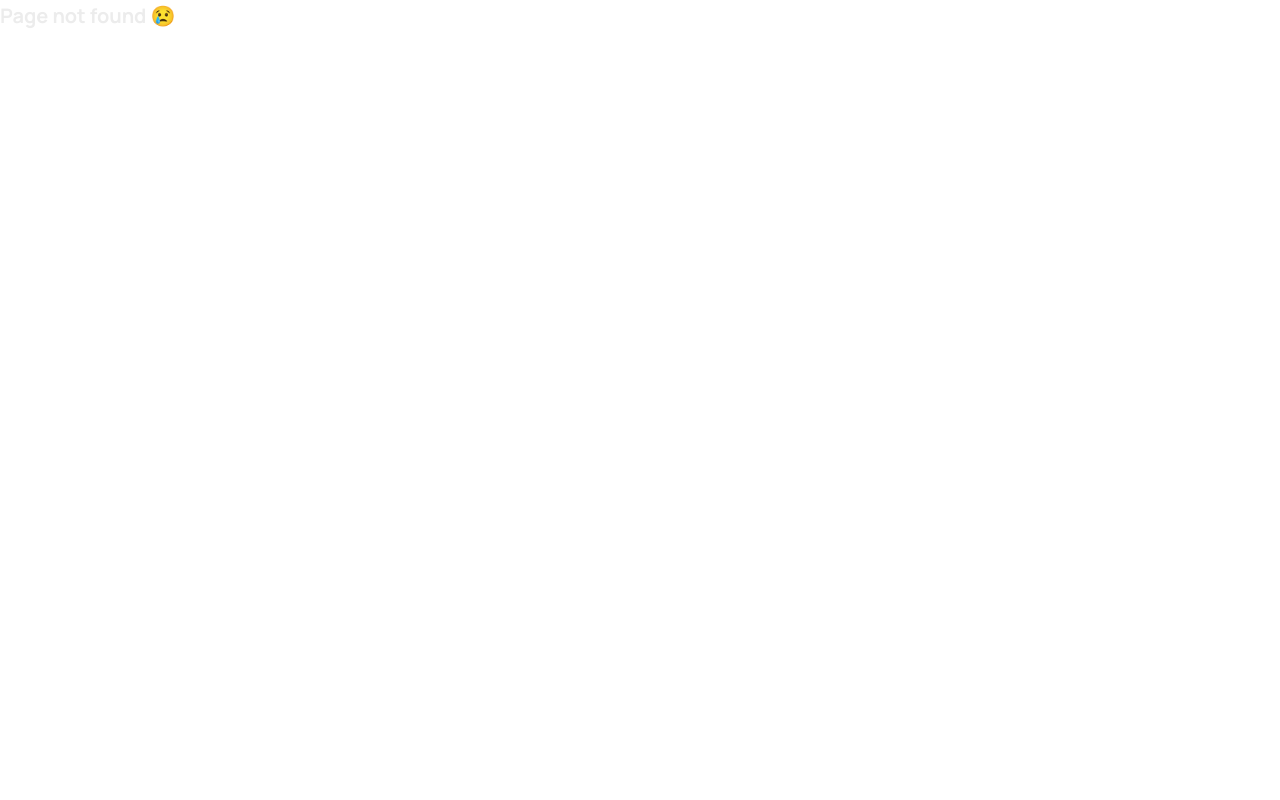
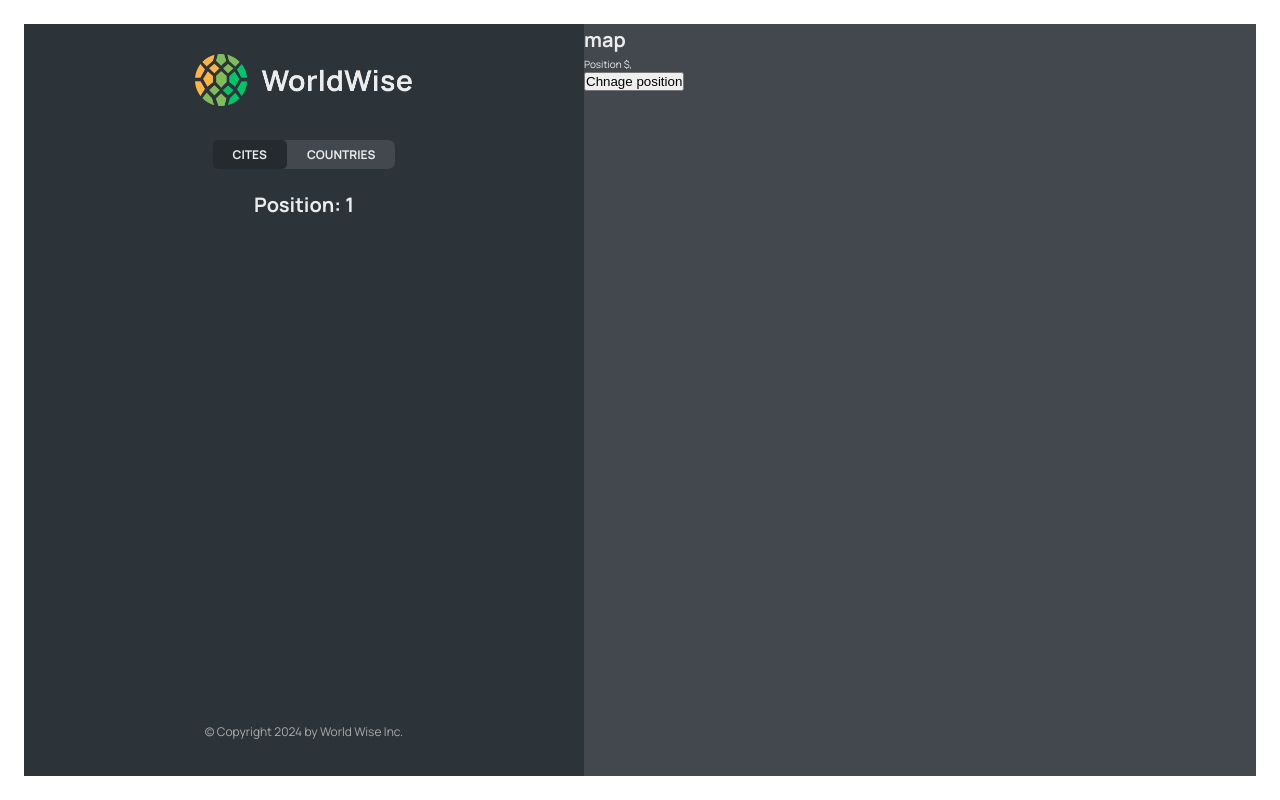
Before and after one commit to gayatrijha/worldwise, a React (Vite) app: page /app/cities/1 in a window 1280 px wide. Before the commit this address had no page. Built offline with nearby package versions, Linux system fonts and the light colour scheme; data requests are answered from the project's data file.

Commit message:
useparams. search pparams

```diff
--- a/src/App.jsx
+++ b/src/App.jsx
@@ -9,6 +9,7 @@
 import Login from "./pages/Login";
 import CityList from "./components/CityList";
 import CountryList from "./components/CountryList";
+import City from "./components/City";
 
 const BASE_URL = "http://localhost:9000";
 
@@ -48,6 +49,7 @@
               path="cities"
               element={<CityList cities={cities} isLoading={isLoading} />}
             />
+            <Route path="cities/:id" element={<City />} />
             <Route
               path="countries"
               element={<CountryList cities={cities} isLoading={isLoading} />}
--- a/src/components/City.jsx
+++ b/src/components/City.jsx
@@ -1,3 +1,4 @@
+import { useParams, useSearchParams } from "react-router-dom";
 import styles from "./City.module.css";
 
 const formatDate = (date) =>
@@ -9,7 +10,13 @@
   }).format(new Date(date));
 
 function City() {
-  // TEMP DATA
+  const { id } = useParams();
+
+  // const { cityName, emoji, date, notes } = currentCity;
+  const [searchParams, setSearchParams] = useSearchParams();
+  const lat = searchParams.get("lat");
+  const lng = searchParams.get("lng");
+
   const currentCity = {
     cityName: "Lisbon",
     emoji: "🇵🇹",
@@ -17,45 +24,47 @@
     notes: "My favorite city so far!",
   };
 
-  const { cityName, emoji, date, notes } = currentCity;
+  return (
+    <h1>
+      Position: {id} {lat} {lng}
+    </h1>
+  );
 
-  return (
-    <div className={styles.city}>
-      <div className={styles.row}>
-        <h6>City name</h6>
-        <h3>
-          <span>{emoji}</span> {cityName}
-        </h3>
-      </div>
+  // return (
+  //   <div className={styles.city}>
+  //     <div className={styles.row}>
+  //       <h6>City name</h6>
+  //       <h3>
+  //         <span>{emoji}</span> {cityName}
+  //       </h3>
+  //     </div>
 
-      <div className={styles.row}>
-        <h6>You went to {cityName} on</h6>
-        <p>{formatDate(date || null)}</p>
-      </div>
+  //     <div className={styles.row}>
+  //       <h6>You went to {cityName} on</h6>
+  //       <p>{formatDate(date || null)}</p>
+  //     </div>
 
-      {notes && (
-        <div className={styles.row}>
-          <h6>Your notes</h6>
-          <p>{notes}</p>
-        </div>
-      )}
+  //     {notes && (
+  //       <div className={styles.row}>
+  //         <h6>Your notes</h6>
+  //         <p>{notes}</p>
+  //       </div>
+  //     )}
 
-      <div className={styles.row}>
-        <h6>Learn more</h6>
-        <a
-          href={`https://en.wikipedia.org/wiki/${cityName}`}
-          target="_blank"
-          rel="noreferrer"
-        >
-          Check out {cityName} on Wikipedia &rarr;
-        </a>
-      </div>
+  //     <div className={styles.row}>
+  //       <h6>Learn more</h6>
+  //       <a
+  //         href={`https://en.wikipedia.org/wiki/${cityName}`}
+  //         target="_blank"
+  //         rel="noreferrer"
+  //       >
+  //         Check out {cityName} on Wikipedia &rarr;
+  //       </a>
+  //     </div>
 
-      <div>
-        <ButtonBack />
-      </div>
-    </div>
-  );
+  //     <div>{/* <ButtonBack /> */}</div>
+  //   </div>
+  // );
 }
 
 export default City;
--- a/src/components/CityItem.jsx
+++ b/src/components/CityItem.jsx
@@ -1,5 +1,6 @@
 import React from "react";
 import styles from "./CityItem.module.css";
+import { Link } from "react-router-dom";
 
 const formatDate = (date) =>
   new Intl.DateTimeFormat("en", {
@@ -11,14 +12,20 @@
 
 const CityItem = ({ city }) => {
   console.log(city);
-  const { cityName, emoji, date } = city;
+  const { cityName, emoji, date, id, position } = city;
+  console.log(position);
 
   return (
-    <li className={styles.cityItem}>
-      <span className={styles.emoji}>{emoji}</span>
-      <h3 className={styles.name}>{cityName}</h3>
-      <time className={styles.date}>({formatDate(date)})</time>
-      <button className={styles.deleteBtn}> &times;</button>
+    <li>
+      <Link
+        className={styles.cityItem}
+        to={`${id}?lat=${position.lat}&lng=${position.lng}`}
+      >
+        <span className={styles.emoji}>{emoji}</span>
+        <h3 className={styles.name}>{cityName}</h3>
+        <time className={styles.date}>({formatDate(date)})</time>
+        <button className={styles.deleteBtn}> &times;</button>
+      </Link>
     </li>
   );
 };
--- a/src/components/Map.jsx
+++ b/src/components/Map.jsx
@@ -1,8 +1,26 @@
 import React from "react";
 import styles from "./Map.module.css";
+import { useSearchParams } from "react-router-dom";
 
 const Map = () => {
-  return <div className={styles.mapContainer}>MAP</div>;
+  const [searchParams, setSearchParams] = useSearchParams();
+  const lat = searchParams.get("lat");
+  const lng = searchParams.get("lng");
+  return (
+    <div className={styles.mapContainer}>
+      <h1>map</h1>
+      <p>
+        Position ${lat},{lng}
+      </p>
+      <button
+        onClick={() => {
+          setSearchParams({ lat: 23, lng: 60 });
+        }}
+      >
+        Chnage position
+      </button>
+    </div>
+  );
 };
 
 export default Map;
```
